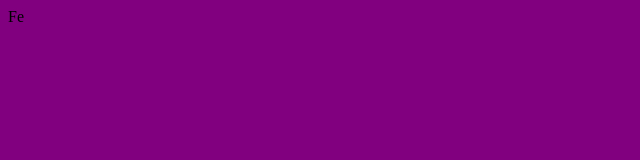
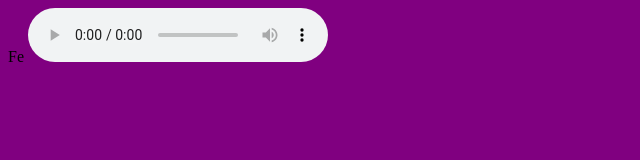
Before and after one commit to Luis232003/floresamarillas.github.io, a plain HTML site: page index.html in a window 1280 px wide. Shown: the whole page, without its empty margins (0-640 px from the left). Drawn offline with Linux system fonts and the light colour scheme.

Commit message:
Update index.html

```diff
--- a/index.html
+++ b/index.html
@@ -3,7 +3,7 @@ Fe<!DOCTYPE html>
 <head>
 	<title>Página con fondo morado y sobre emergente</title>
 	<link rel="stylesheet" type="text/css" href="style.css">
-<audio autoplay controla>
+<audio autoplay controls>
     <source src="flores.mp3/amarillas.mp3" type="audio/mpeg>
 </audio>
 </head>
```
